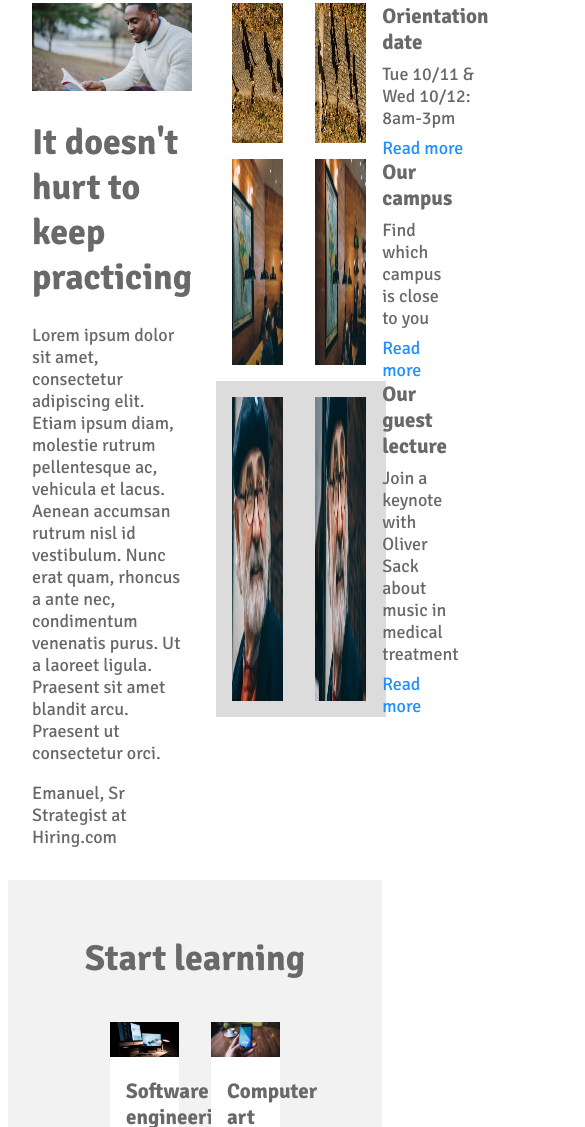
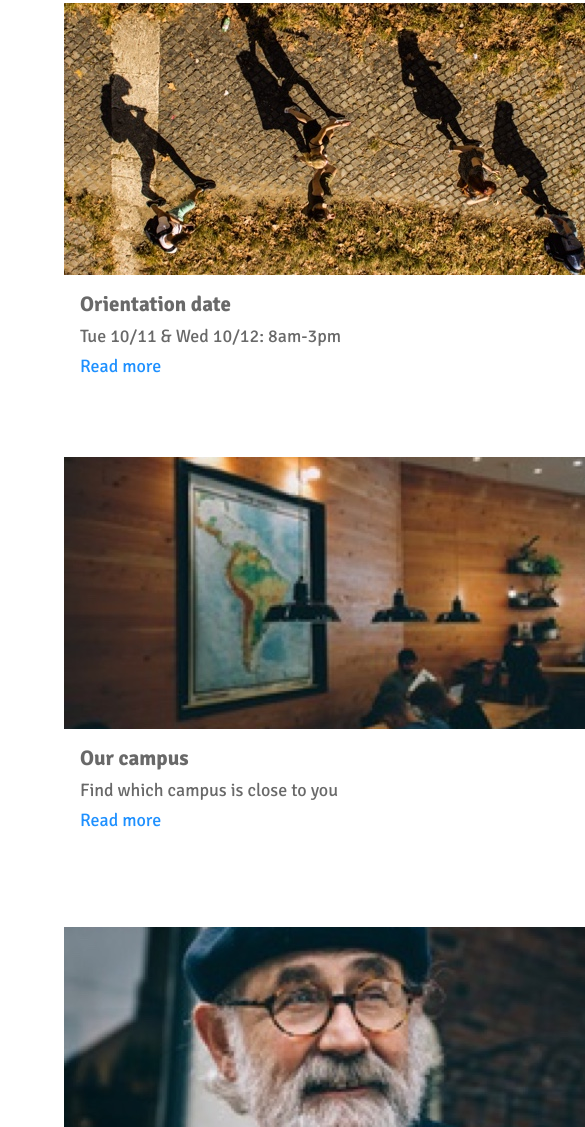
Before and after one commit to alizemtsova/Colmar-academy, a plain HTML site: page index.html in a window 390 px wide. Shown: the part 873-2000 px from the top of the page, 585 px wide, since content can reach past the window. Drawn offline with Linux system fonts and the light colour scheme.

Commit message:
Four sections for mobile version

```diff
--- a/resources/style.css
+++ b/resources/style.css
@@ -155,7 +155,7 @@ button {
     display: flex;
 }
 
-.mini-info img {
+.big-img {
     width: 30%;
     padding: 0 16px 16px 16px;
 }
@@ -186,6 +186,49 @@ button {
 
 #lecture img {
     padding: 16px;
+}
+
+.mobile-img {
+    display: none;
+}
+
+@media screen and (max-width: 954px) {
+
+    .info {
+        display: none;
+    }
+
+    .mini-info-container,
+    .mini-info,
+    #lecture {
+        display: flex;
+        flex-direction: column;
+        background-color: white;
+        padding: 0 16px;
+        align-items: flex-start;
+    }
+
+    .mini-info {
+        margin-bottom: 64px;
+    }
+
+    .info-content {
+        padding: 16px;
+    }
+
+    .big-img {
+        display: none;
+    }
+
+    .mobile-img {
+        display: flex;
+    }
+
+    #lecture {
+        padding: 0;
+        margin-bottom: 0;
+    }
+
 }
 
 
@@ -225,6 +268,34 @@ button {
 .mini-course p {
     margin: 16px;
 }
+
+@media screen and (max-width: 954px) {
+
+    .course h1 {
+        margin: 0 0 16px 0;
+    }
+
+    .course {
+        background-color: white;
+        padding: 0 16px;
+    }
+
+    .mini-course {
+        background-color: gainsboro;
+        width: 100%;
+    }
+
+    .mini-course h3 {
+        padding: 16px 16px 24px 16px;
+        margin-bottom: 8px;
+    }
+
+    .mini-course img,
+    .mini-course p {
+        display: none;
+    }
+}
+
 
 /*Thesis*/
 
```
